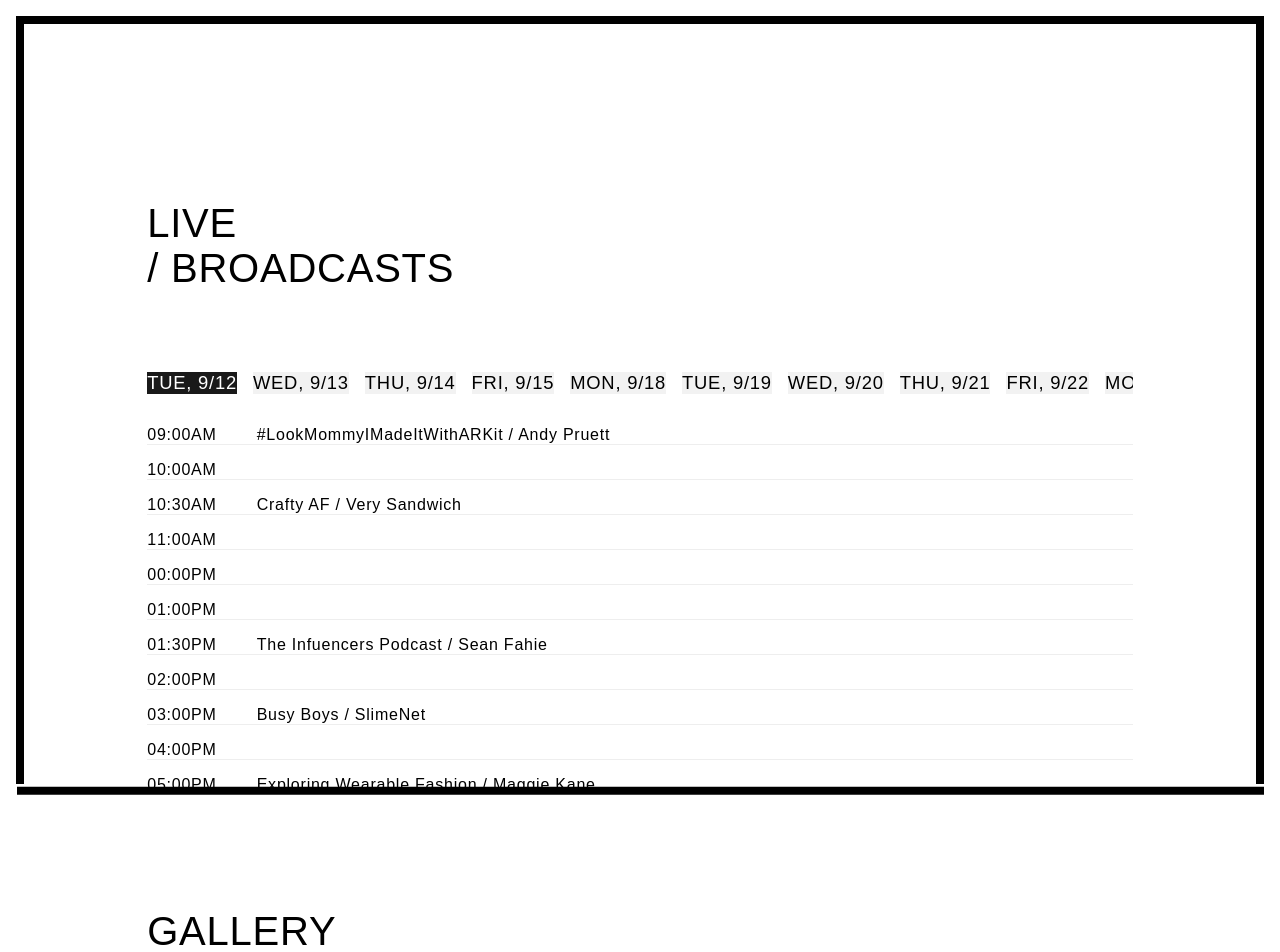
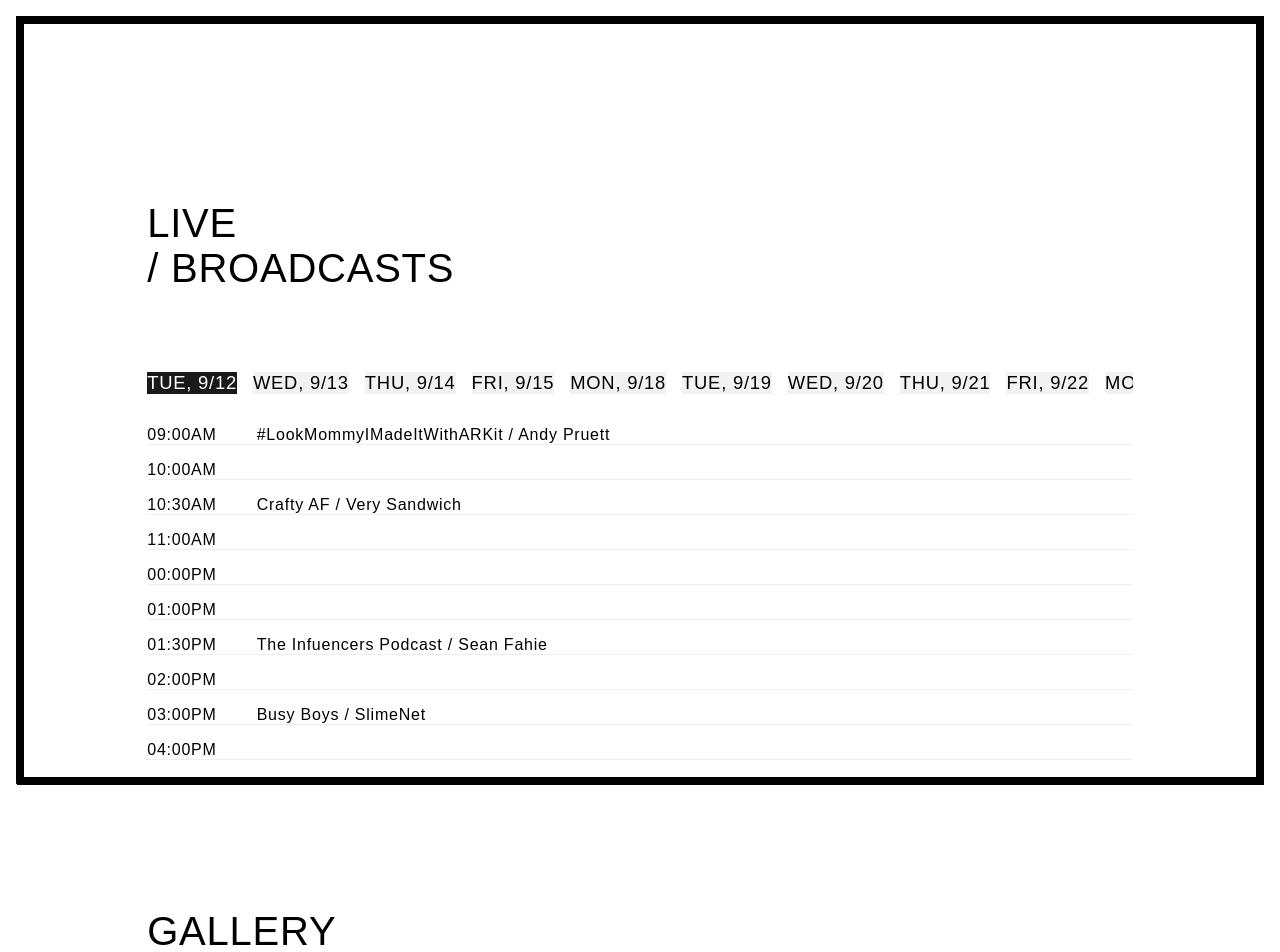
Before and after one commit to 9to5tv/website, a React app: page /schedule in a window 1280 px wide. Shown: the top 952 px of the page. Built offline with nearby package versions, Linux system fonts and the light colour scheme.

Commit message:
fixing waveform

```diff
--- a/src/js/components/Frame.jsx
+++ b/src/js/components/Frame.jsx
@@ -30,7 +30,7 @@ class Frame extends React.Component {
         <div className='frame__navbar'></div>
         <div className='frame__content'>{this.props.children}</div>
         <div className='frame__waveform' ref='wf'>
-          <Waveform width={this.state.width} />
+          <Waveform width={this.state.width} height={64} />
         </div>
       </div>
     );
--- a/src/js/components/Waveform.jsx
+++ b/src/js/components/Waveform.jsx
@@ -14,7 +14,7 @@ class Waveform extends Component {
   reset(width, height) {
     this.counter = 0;
     this.width = width || findDOMNode(this).getBoundingClientRect().width;
-    this.height = height || findDOMNode(this).getBoundingClientRect().height / 4;
+    this.height = (height || findDOMNode(this).getBoundingClientRect().height) / 4;
   }
 
   draw() {
@@ -70,7 +70,7 @@ function move(amplitude, frequency, length, i, polygonal) {
     const amt = .15;
     if (x < width * amt) adjustment = Math.pow(x/(width * amt), 2);
     else if (x > width * (1-amt)) adjustment = Math.pow((width - x) / (width * amt), 2);
-    const y = yBase + (amplitude/2)*yOffset*adjustment;
+    const y = yBase + (amplitude/2)*yOffset*adjustment + 1;
     points.push([x, y].join(' '));
   }
   if (polygonal) {
```
